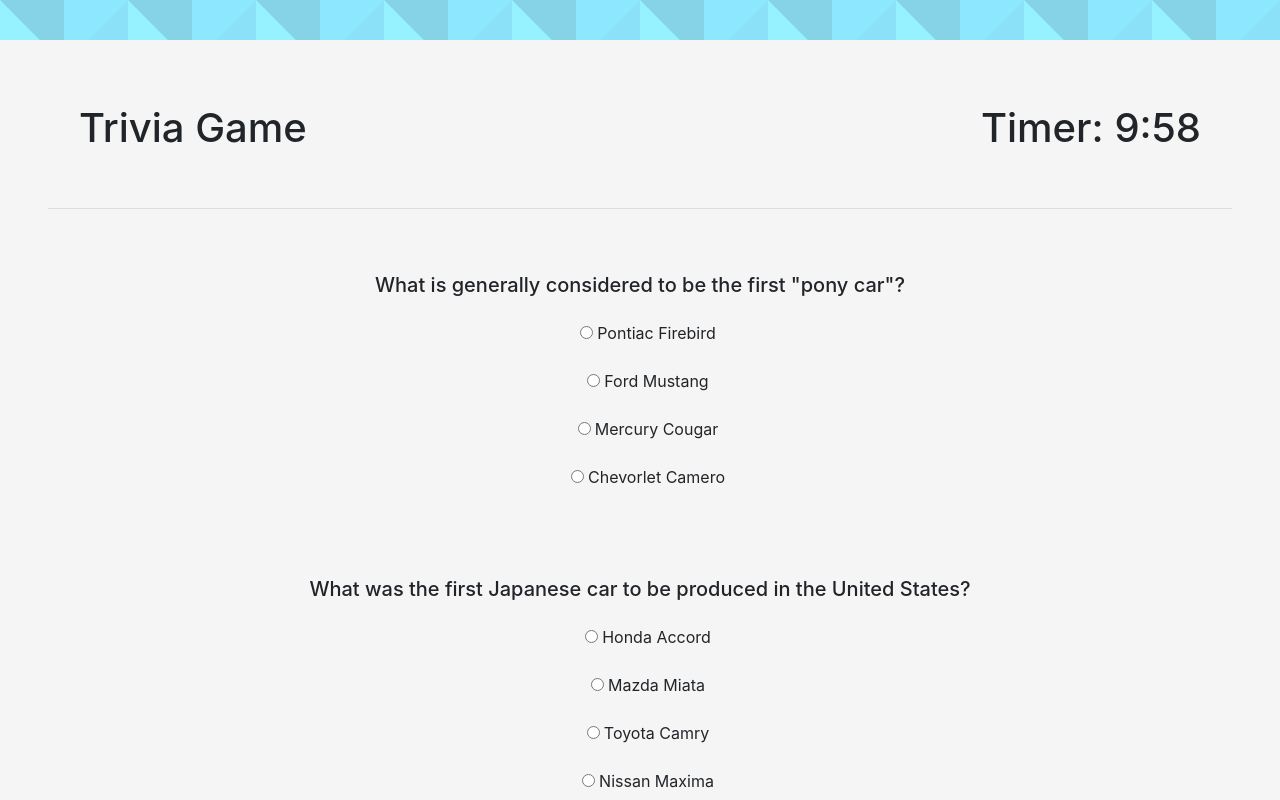
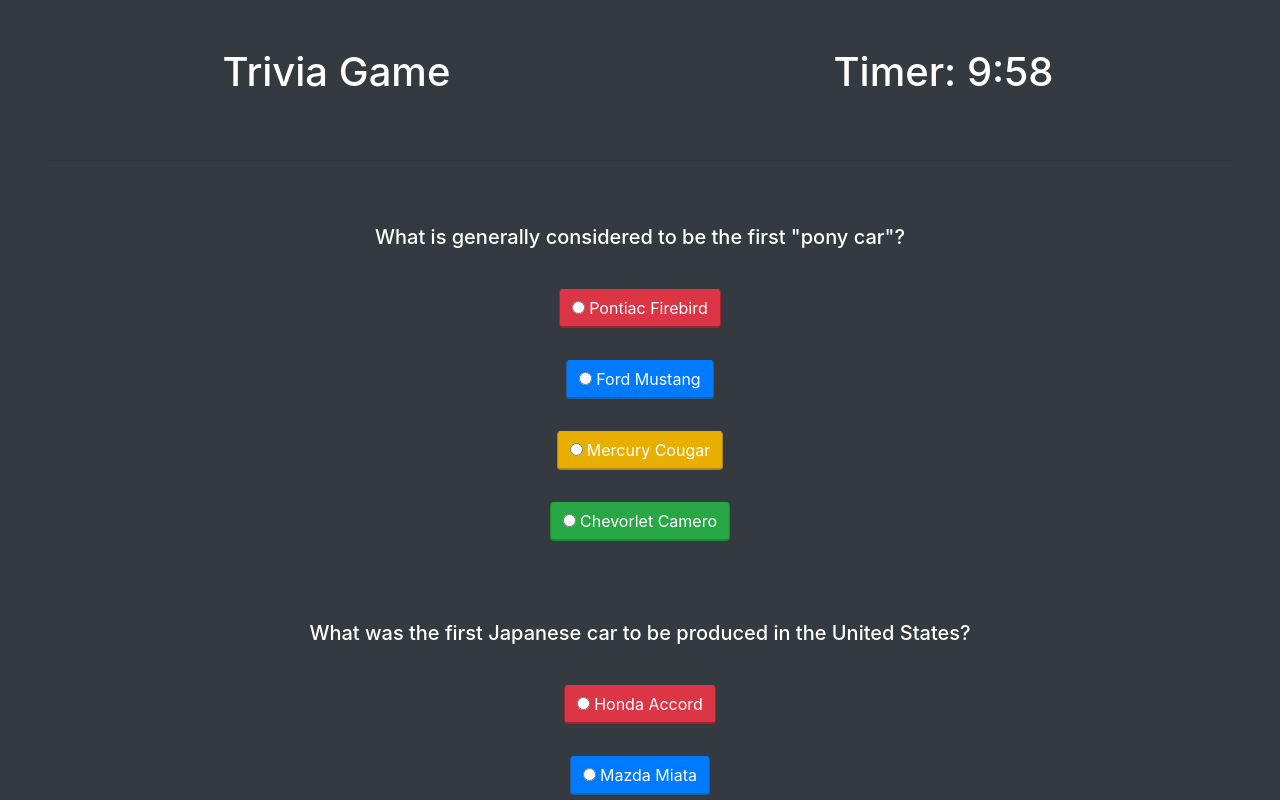
Before and after one commit to avhaymart/trivia-game, a plain HTML site: page index.html in a window 1280 px wide. Both pictures are taken after a click on the button "Got it!". Shown: the top 800 px of the page. Drawn offline with nearby package versions, Linux system fonts and the light colour scheme.

Commit message:
Fourth commit

```diff
--- a/assets/css/style.css
+++ b/assets/css/style.css
@@ -1,13 +1,7 @@
-body {
-    background-image: url(../images/background.png);
-}
-
 #splashScreen,
 #triviaGame,
 #answerScreen {
-    background-color: rgb(245, 245, 245);
-    min-height: 90vh;
-    margin: 5vh 0;
+    min-height: 100vh;
 }
 
 #splashScreen,
@@ -24,6 +18,66 @@
 }
 
 label {
-    display: block;
-    margin: 0 0 1.5em 1em;
+    border: 1px solid transparent;
+    margin: 1rem;
+    padding: .375rem .75rem;
+    font-size: 1rem;
+    line-height: 1.5;
+    border-radius: .25rem;
+    transition: color .15s ease-in-out, background-color .15s ease-in-out, border-color .15s ease-in-out, box-shadow .15s ease-in-out;
 }
+
+.label-1 {
+    background-color: #dc3545;
+    border-color: #dc3545
+}
+
+.label-1:hover {
+    background-color: #c82333;
+    border-color: #bd2130
+}
+
+.label-1,
+.btn-danger {
+    border-bottom: 2px solid hsl(354, 69%, 39%);
+    border-left: 1px solid hsl(354, 69%, 39%);
+    border-right: 1px solid hsl(354, 69%, 39%);
+}
+
+.label-2 {
+    background-color: #007bff;
+    border-color: #007bff;
+    border-bottom: 2px solid hsl(211, 69%, 39%);
+    border-left: 1px solid hsl(211, 69%, 39%);
+    border-right: 1px solid hsl(211, 69%, 39%);
+}
+
+.label-2:hover {
+    background-color: #0069d9;
+    border-color: #0062cc;
+}
+.label-3 {
+    background-color: #e9af00;
+    border-color: #e9af00;
+    border-bottom: 2px solid hsl(45, 69%, 39%);
+    border-left: 1px solid hsl(45, 69%, 39%);
+    border-right: 1px solid hsl(45, 69%, 39%);
+}
+
+.label-3:hover {
+    background-color: #e0a800;
+    border-color: #d39e00;
+}
+
+.label-4 {
+    background-color: #28a745;
+    border-color: #28a745;
+    border-bottom: 2px solid hsl(134, 68%, 32%);
+    border-left: 1px solid hsl(134, 68%, 32%);
+    border-right: 1px solid hsl(134, 68%, 32%);
+}
+
+.label-4:hover {
+    background-color: #218838;
+    border-color: #1e7e34
+}
--- a/assets/javascript/app.js
+++ b/assets/javascript/app.js
@@ -221,7 +221,7 @@
             var timeSeconds = 0;
             $("#triviaGame").fadeIn();
             populate();
-            setInterval(function(){
+            setInterval(function () {
                 if (timeSeconds <= 1 && timeMinutes == 0) {
                     submitResults();
                     clearInterval();
@@ -249,11 +249,11 @@
             var answers = "";
 
             for (f = 1; f <= 4; f++) {
-                answers += ('<label><input type="radio" name="' + i + '" class="mr-1" value=' + questions["q" + i].a["a" + f][1] + '>' + questions["q" + i].a["a" + f][0] + '</label>')
+                answers += ('<div class="qDiv"><label class="mx-md-5 label-' + f + '"><input type="radio" name="' + i + '" class="mr-1" value=' + questions["q" + i].a["a" + f][1] + '>' + questions["q" + i].a["a" + f][0] + '</label></div>')
             }
 
             // Attaching it to the question
-            var questionDiv = '<div class="pt-3 pb-5 text-center"><h5 class="mb-4">' + questions["q" + i].q + '</h5>' + answers + '</div>';
+            var questionDiv = '<div class="pt-3 pb-5 text-center fullBlock"><h5 class="mb-4">' + questions["q" + i].q + '</h5>' + answers + '</div>';
             // Adding to the #questionHolder div
             $("#questionHolder").append(questionDiv);
 
--- a/index.html
+++ b/index.html
@@ -12,21 +12,21 @@
     <title>Car Trivia</title>
 </head>
 
-<body>
+<body class="bg-dark text-white">
 
-    <div id="splashScreen" class="container-fluid p-md-5 pb-3 pt-3">
+    <div id="splashScreen" class="container-fluid p-md-5 pb-3 pt-3 text-center">
         <h1>Trivia Game</h1>
         <p class="p-5">This trivia game is about vehicle history. You will have 10 minutes to answer 10 questions. If the timer runs out,
             the questions will be labeled as unanswered. </p>
-        <button id="startButton" class="btn btn-dark">Got it!</button>
+        <button id="startButton" class="btn btn-danger">Got it!</button>
     </div>
 
-    <div id="triviaGame" class="container-fluid p-md-5 pb-3 pt-3">
-        <div class="row mt-3 mx-3">
+    <div id="triviaGame" class="container-fluid p-md-5 pt-5 ">
+        <div class="row text-center">
             <div class="col-sm-6 col-xs-12">
-                <h1 class="">Trivia Game</h1>
+                <h1 class="mb-3">Trivia Game</h1>
             </div>
-            <div class="col-sm-6 col-xs-12 text-sm-right">
+            <div class="col-sm-6 col-xs-12 text-center">
                 <h1>Timer: <span id="timer">10:00</span></h1>
             </div>
         </div>
@@ -36,7 +36,7 @@
         </div>
 
         <div class="text-center">
-            <button class="btn btn-dark mb-4" id="submit">Submit</button>
+            <button class="btn btn-danger mb-4" id="submit">Submit</button>
         </div>
 
 
```
